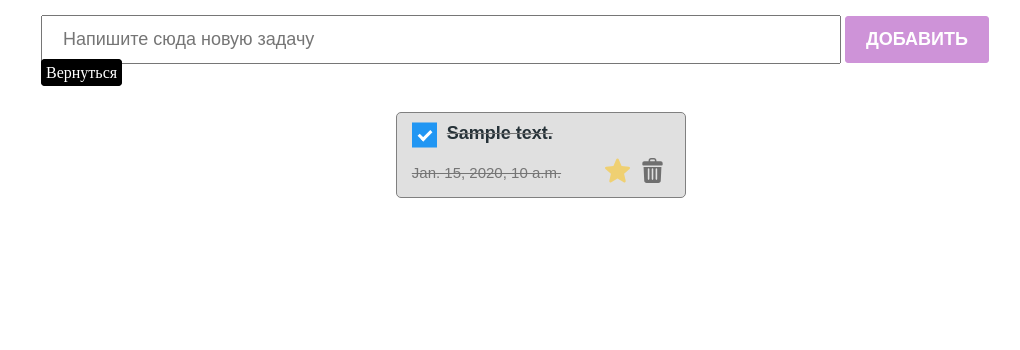
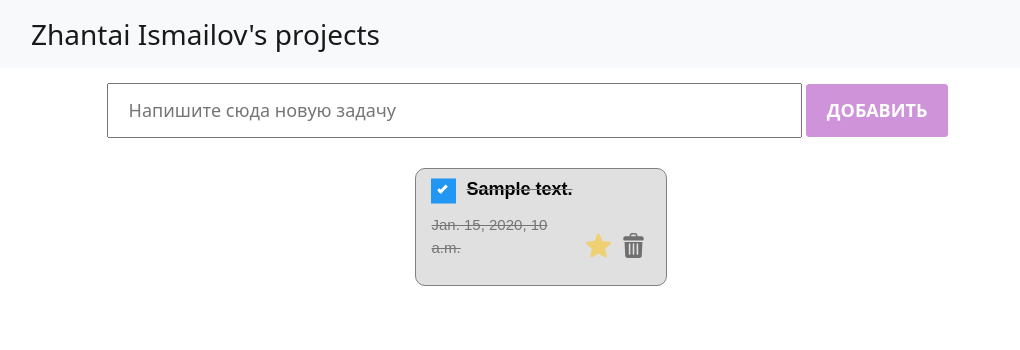
Before and after one commit to Zhantai28/todo, a Django app: page /todo/ in a window 1280 px wide. Shown: the top 350 px of the page, without its empty margins (99-1119 px from the left). Run offline with Django 3.2, Linux system fonts and the light colour scheme; tables that the repository leaves empty hold one stand-in row (values such as "Sample post").

Commit message:
Added base.html

```diff
--- a/main/static/styles/styles.css
+++ b/main/static/styles/styles.css
@@ -38,13 +38,8 @@ section {
   border: 1px white #ce93d8;
   box-shadow: 2px 2px 2px 2px #fce4ec;
 }
-.main-page {
-  border: 1px solid black;
-  text-decoration: none;
-  color: white;
-  padding: 4px;
-  border-radius: 0.25rem;
-  background-color: black;
+.logo {
+  margin-left: 130px;
 }
 .todo-container {
   padding: 30px 20px;
@@ -55,7 +50,7 @@ section {
 }
 .todo-item {
   border: 1px solid gray;
-  border-radius: 5px;
+  border-radius: 10px;
   width: 24%;
   padding: 10px 15px;
   background-color: #c8e6c9;
@@ -90,6 +85,9 @@ section {
 
 .todo-item-header h4 a {
   text-decoration: none;
+  color: black;
+  font-size: 18px;
+  font-weight: 600;
 }
 
 .todo-item-footer {
--- /dev/null
+++ b/main/templates/base.html
@@ -0,0 +1,21 @@
+{% load static %}
+<!DOCTYPE html>
+<html lang="en">
+<head>
+    <meta charset="UTF-8">
+    <meta name="viewport" content="width=device-width, initial-scale=1.0">
+    <title>Zhantai's projects</title>
+    <link rel="stylesheet" href="{% static 'styles/styles.css'%}" />
+    <link rel="stylesheet" href="{% static 'styles/checkbox.css'%}" />
+    <link href="https://cdn.jsdelivr.net/npm/bootstrap@5.0.0-beta1/dist/css/bootstrap.min.css" rel="stylesheet" integrity="sha384-giJF6kkoqNQ00vy+HMDP7azOuL0xtbfIcaT9wjKHr8RbDVddVHyTfAAsrekwKmP1" crossorigin="anonymous">
+</head>
+<body>
+    <nav class="navbar navbar-light bg-light">
+        <a class="navbar-brand logo fs-3" href="{% url 'home' %}">Zhantai Ismailov's projects</a>
+    </nav>
+    <div class="container">
+        {% block content %}
+        {% endblock %}
+    </div>
+</body>
+</html>
--- a/main/templates/todo.html
+++ b/main/templates/todo.html
@@ -1,16 +1,7 @@
+{% extends 'base.html' %}
 {% load static %}
-<!DOCTYPE html>
-<html lang="en">
 
-<head>
-    <meta charset="UTF-8" />
-    <meta name="viewport" content="width=device-width, initial-scale=1.0" />
-    <title>Todo</title>
-    <link rel="stylesheet" href="{% static 'styles/styles.css'%}" />
-    <link rel="stylesheet" href="{% static 'styles/checkbox.css'%}" />
-</head>
-
-<body>
+{% block content %}
 <section>
     <div class="create-container">
         <form action="{% url 'add-todo' %}" method="POST">
@@ -21,7 +12,7 @@
                 placeholder="Напишите сюда новую задачу"
                 name="todo_text"
             />
-                <button class="create-button">Добавить</button> <a href="{% url 'home' %}" class="main-page">Вернуться</a>
+            <button class="create-button">Добавить</button>
         </form>
     </div>
     <div class="todo-container">
@@ -59,6 +50,4 @@
         {% endfor %}
     </div>
   </section>
-</body>
-
-</html>
+{% endblock %}
```
Also changed, not shown: main/templates/book-detail.html (+3 -16 lines), main/templates/books-add.html (+4 -13 lines), main/templates/books.html (+5 -14 lines), main/templates/index.html (+8 -17 lines). Lines whose indentation alone changed are shown as unchanged.
